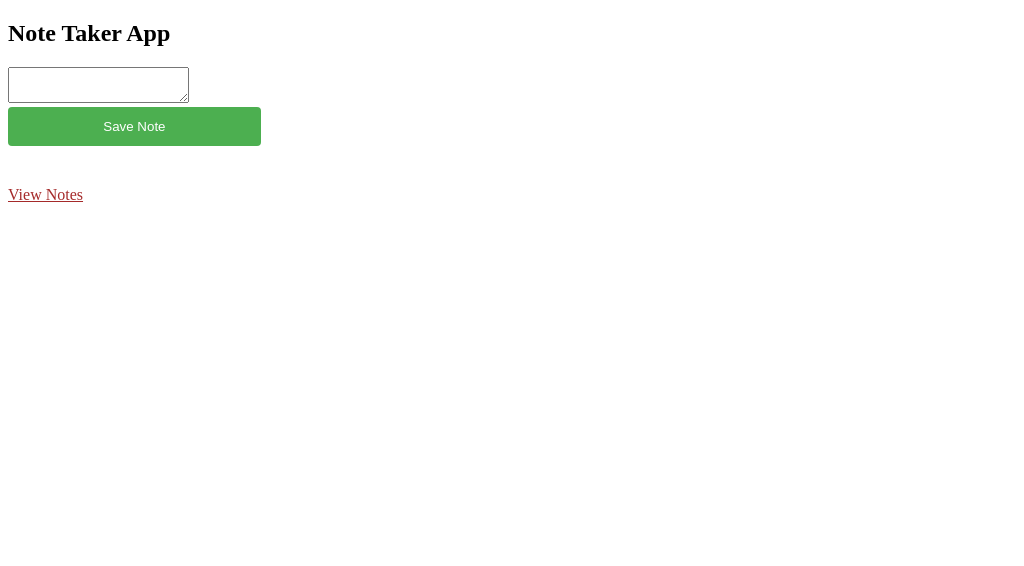
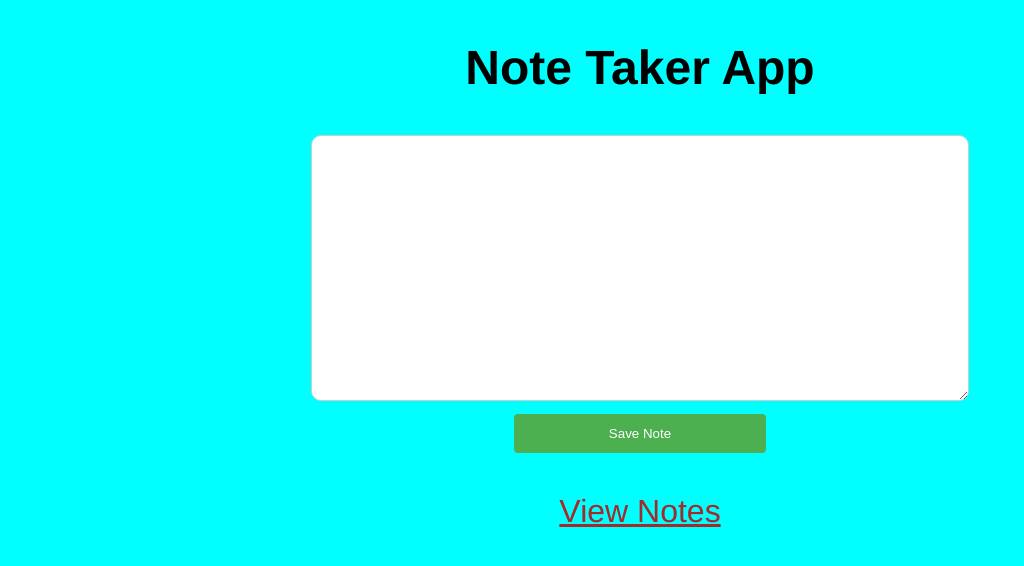
Before and after one commit to Tumo505/ZuriTraining, a website: page public/index.html in a window 1280 px wide. Shown: the whole page, without its empty margins (0-1024 px from the left). Drawn offline with Linux system fonts and the light colour scheme.

Commit message:
notes taker css

```diff
--- a/public/index.css
+++ b/public/index.css
@@ -1,3 +1,29 @@
+body {
+    background-color: aqua;
+    color: black;
+}
+
+div.front-page {
+    font-family: 'Franklin Gothic Medium', 'Arial Narrow', Arial, sans-serif;
+    font-size: 32px;
+    justify-content: center;
+    text-align: center;
+}
+
+div.second-page {
+    font-family: 'Franklin Gothic Medium', 'Arial Narrow', Arial, sans-serif;
+    font-size: 32px;
+}
+
+.note-area {
+    width: 50%;
+    height: 30vh;
+    padding: 12px;
+    border: 1px solid #ccc;
+    border-radius: 10px;
+    resize: vertical;
+}
+
 .submit {
     background-color: #4CAF50;
     color: white;
```
